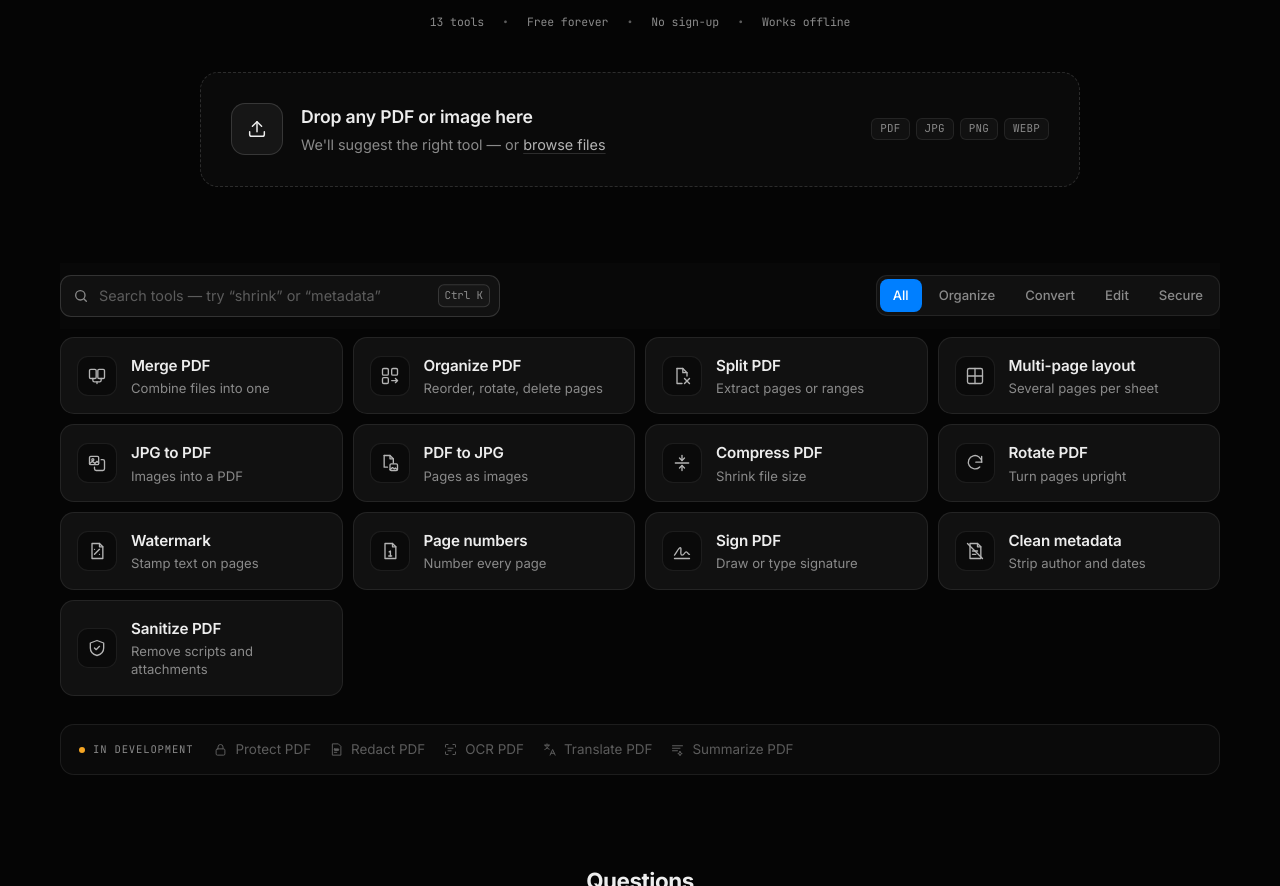
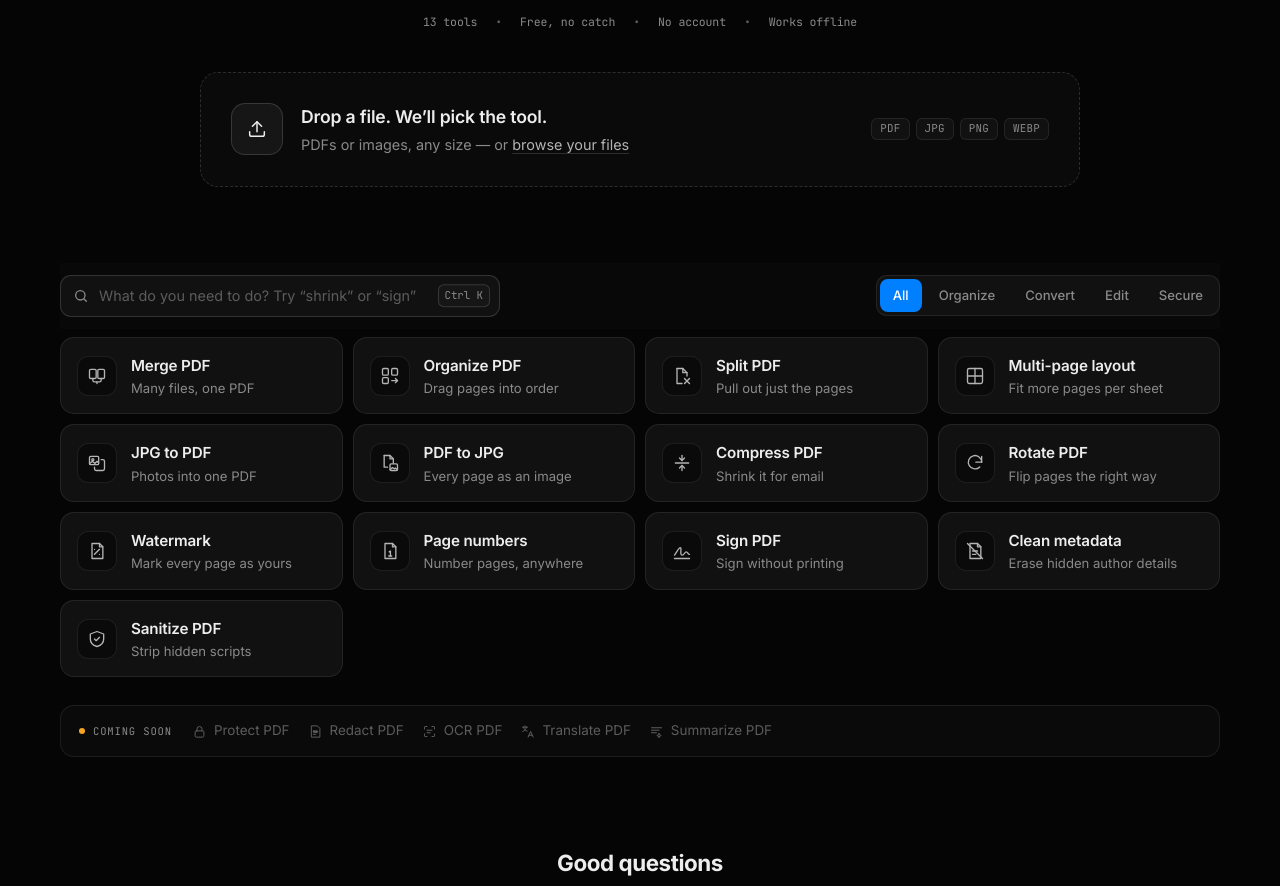
Before and after one commit to vertexcorellc-maker/IconPDF, an Astro site: page / in a window 1280 px wide. Shown: the part 351-1237 px from the top of the page. Built offline with nearby package versions, Linux system fonts and the light colour scheme; Astro itself is replaced by a stand-in of ours.

Commit message:
Sharpen homepage copy: "Fix any PDF. Upload nothing."
Replace the generic hero, dropzone, search and card copy with shorter,
action-led lines that lead with the privacy promise. SEO title,
meta description and JSON-LD are unchanged.

Co-Authored-By: Claude Opus 5.5 <noreply@anthropic.com>

```diff
--- a/src/layouts/Base.astro
+++ b/src/layouts/Base.astro
@@ -177,7 +177,7 @@ if (faq && faq.length) {
       <slot />
     </main>
     <footer class="site-footer">
-      <p>Your files never leave your device. Everything runs in your browser.</p>
+      <p>Private by design. Your files never leave this device.</p>
       <p class="mono">© {new Date().getFullYear()} {SITE_NAME} · 100% free &amp; local</p>
     </footer>
     <script>
--- a/src/pages/index.astro
+++ b/src/pages/index.astro
@@ -28,10 +28,10 @@ const FAQS = [
 >
   <!-- Hero -->
   <section class="hero">
-    <h1>Every PDF tool.<br /><span class="h1-dim">Zero uploads.</span></h1>
-    <p class="sub">Merge, split, compress, convert and sign — processed on your device, never on a server.</p>
+    <h1>Fix any PDF.<br /><span class="h1-dim">Upload nothing.</span></h1>
+    <p class="sub">Merge, compress, sign and convert in seconds. Everything runs right here in your browser, so your files never touch a server.</p>
     <p class="meta mono">
-      <span>{ready.length} tools</span><span>Free forever</span><span>No sign-up</span><span>Works offline</span>
+      <span>{ready.length} tools</span><span>Free, no catch</span><span>No account</span><span>Works offline</span>
     </p>
 
     <!-- Universal dropzone → suggestion panel -->
@@ -42,8 +42,8 @@ const FAQS = [
           <svg viewBox="0 0 24 24" fill="none" stroke="currentColor" stroke-width="1.6" stroke-linecap="round" stroke-linejoin="round"><path d="M12 15V4"/><path d="m7 9 5-5 5 5"/><path d="M4 15v3a2 2 0 0 0 2 2h12a2 2 0 0 0 2-2v-3"/></svg>
         </span>
         <span class="dz-text">
-          <strong>Drop any PDF or image here</strong>
-          <span>We'll suggest the right tool — or <button type="button" class="dz-browse" id="browse">browse files</button></span>
+          <strong>Drop a file. We’ll pick the tool.</strong>
+          <span>PDFs or images, any size — or <button type="button" class="dz-browse" id="browse">browse your files</button></span>
         </span>
         <span class="dz-chips" aria-hidden="true">
           <span class="chip">PDF</span><span class="chip">JPG</span><span class="chip">PNG</span><span class="chip">WEBP</span>
@@ -70,7 +70,7 @@ const FAQS = [
     <div class="cmdbar">
       <div class="search">
         <svg viewBox="0 0 24 24" fill="none" stroke="currentColor" stroke-width="2" stroke-linecap="round" stroke-linejoin="round" aria-hidden="true"><circle cx="11" cy="11" r="7"/><path d="m20 20-3.5-3.5"/></svg>
-        <input id="search" type="search" placeholder="Search tools — try “shrink” or “metadata”" autocomplete="off" aria-label="Search tools" />
+        <input id="search" type="search" placeholder="What do you need to do? Try “shrink” or “sign”" autocomplete="off" aria-label="Search tools" />
         <kbd class="kbd mono" id="kbd">⌘K</kbd>
       </div>
       <div class="pills" id="pills" role="tablist" aria-label="Filter by category">
@@ -105,7 +105,7 @@ const FAQS = [
 
     <!-- In development (never clickable, so no dead ends) -->
     <div class="roadmap" aria-label="In development">
-      <span class="rm-label mono"><span class="rm-dot" aria-hidden="true"></span>In development</span>
+      <span class="rm-label mono"><span class="rm-dot" aria-hidden="true"></span>Coming soon</span>
       <ul class="rm-list">
         {
           upcoming.map((t) => (
@@ -121,7 +121,7 @@ const FAQS = [
 
   <!-- FAQ -->
   <section class="faq">
-    <h2>Questions</h2>
+    <h2>Good questions</h2>
     <div class="faq-list">
       {
         FAQS.map((f) => (
--- a/src/site.ts
+++ b/src/site.ts
@@ -18,22 +18,22 @@ export interface Tool {
 
 export const TOOLS: Tool[] = [
   // Organize
-  { slug: 'merge-pdf', title: 'Merge PDF', short: 'Combine files into one', keywords: 'join combine append images', blurb: 'Combine files into one, in any order.', group: 'Organize', ready: true },
-  { slug: 'organize-pdf', title: 'Organize PDF', short: 'Reorder, rotate, delete pages', keywords: 'reorder sort delete pages arrange', blurb: 'Reorder, rotate and delete pages visually.', group: 'Organize', ready: true },
-  { slug: 'split-pdf', title: 'Split PDF', short: 'Extract pages or ranges', keywords: 'extract separate pages range cut', blurb: 'Pull out pages or ranges into new files.', group: 'Organize', ready: true },
-  { slug: 'multi-page-layout', title: 'Multi-page layout', short: 'Several pages per sheet', keywords: 'n-up multi page layout print booklet 2-up 4-up', blurb: 'Put 2, 4 or more pages on one sheet.', group: 'Organize', ready: true },
+  { slug: 'merge-pdf', title: 'Merge PDF', short: 'Many files, one PDF', keywords: 'join combine append images', blurb: 'Combine files into one, in any order.', group: 'Organize', ready: true },
+  { slug: 'organize-pdf', title: 'Organize PDF', short: 'Drag pages into order', keywords: 'reorder sort delete pages arrange', blurb: 'Reorder, rotate and delete pages visually.', group: 'Organize', ready: true },
+  { slug: 'split-pdf', title: 'Split PDF', short: 'Pull out just the pages', keywords: 'extract separate pages range cut', blurb: 'Pull out pages or ranges into new files.', group: 'Organize', ready: true },
+  { slug: 'multi-page-layout', title: 'Multi-page layout', short: 'Fit more pages per sheet', keywords: 'n-up multi page layout print booklet 2-up 4-up', blurb: 'Put 2, 4 or more pages on one sheet.', group: 'Organize', ready: true },
   // Convert
-  { slug: 'jpg-to-pdf', title: 'JPG to PDF', short: 'Images into a PDF', keywords: 'image png photo convert', blurb: 'Turn images into a PDF in seconds.', group: 'Convert', ready: true },
-  { slug: 'pdf-to-jpg', title: 'PDF to JPG', short: 'Pages as images', keywords: 'image png export convert', blurb: 'Save each page as an image.', group: 'Convert', ready: true },
-  { slug: 'compress-pdf', title: 'Compress PDF', short: 'Shrink file size', keywords: 'shrink reduce smaller size optimize', blurb: 'Shrink file size for easy sharing.', group: 'Convert', ready: true },
+  { slug: 'jpg-to-pdf', title: 'JPG to PDF', short: 'Photos into one PDF', keywords: 'image png photo convert', blurb: 'Turn images into a PDF in seconds.', group: 'Convert', ready: true },
+  { slug: 'pdf-to-jpg', title: 'PDF to JPG', short: 'Every page as an image', keywords: 'image png export convert', blurb: 'Save each page as an image.', group: 'Convert', ready: true },
+  { slug: 'compress-pdf', title: 'Compress PDF', short: 'Shrink it for email', keywords: 'shrink reduce smaller size optimize', blurb: 'Shrink file size for easy sharing.', group: 'Convert', ready: true },
   // Edit
-  { slug: 'rotate-pdf', title: 'Rotate PDF', short: 'Turn pages upright', keywords: 'turn flip orientation', blurb: 'Turn pages the right way up.', group: 'Edit', ready: true },
-  { slug: 'watermark-pdf', title: 'Watermark', short: 'Stamp text on pages', keywords: 'stamp confidential draft text overlay', blurb: 'Stamp text over every page.', group: 'Edit', ready: true },
-  { slug: 'page-numbers', title: 'Page numbers', short: 'Number every page', keywords: 'number paginate footer header', blurb: 'Add numbers anywhere on the page.', group: 'Edit', ready: true },
+  { slug: 'rotate-pdf', title: 'Rotate PDF', short: 'Flip pages the right way', keywords: 'turn flip orientation', blurb: 'Turn pages the right way up.', group: 'Edit', ready: true },
+  { slug: 'watermark-pdf', title: 'Watermark', short: 'Mark every page as yours', keywords: 'stamp confidential draft text overlay', blurb: 'Stamp text over every page.', group: 'Edit', ready: true },
+  { slug: 'page-numbers', title: 'Page numbers', short: 'Number pages, anywhere', keywords: 'number paginate footer header', blurb: 'Add numbers anywhere on the page.', group: 'Edit', ready: true },
   // Secure
-  { slug: 'sign-pdf', title: 'Sign PDF', short: 'Draw or type signature', keywords: 'signature esign autograph', blurb: 'Draw or type your signature and place it.', group: 'Secure', ready: true },
-  { slug: 'clean-metadata', title: 'Clean metadata', short: 'Strip author and dates', keywords: 'metadata exif author privacy remove properties', blurb: 'Strip author, dates and hidden data before sharing.', group: 'Secure', ready: true },
-  { slug: 'sanitize-pdf', title: 'Sanitize PDF', short: 'Remove scripts and attachments', keywords: 'javascript malware safe strip actions embedded', blurb: 'Strip JavaScript, embedded files and auto-run actions.', group: 'Secure', ready: true },
+  { slug: 'sign-pdf', title: 'Sign PDF', short: 'Sign without printing', keywords: 'signature esign autograph', blurb: 'Draw or type your signature and place it.', group: 'Secure', ready: true },
+  { slug: 'clean-metadata', title: 'Clean metadata', short: 'Erase hidden author details', keywords: 'metadata exif author privacy remove properties', blurb: 'Strip author, dates and hidden data before sharing.', group: 'Secure', ready: true },
+  { slug: 'sanitize-pdf', title: 'Sanitize PDF', short: 'Strip hidden scripts', keywords: 'javascript malware safe strip actions embedded', blurb: 'Strip JavaScript, embedded files and auto-run actions.', group: 'Secure', ready: true },
   { slug: 'protect-pdf', title: 'Protect PDF', short: 'Password-lock a PDF', blurb: 'Lock a PDF with a password.', group: 'Secure', ready: false },
   { slug: 'redact-pdf', title: 'Redact PDF', short: 'Truly remove sensitive text', blurb: 'Truly remove sensitive text, not just cover it.', group: 'Secure', ready: false },
   // AI (credit-based, added later)
```
